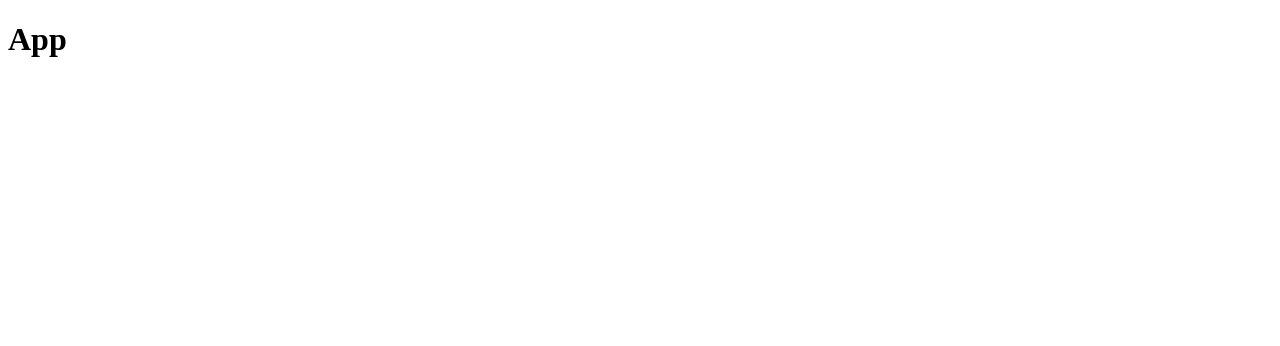
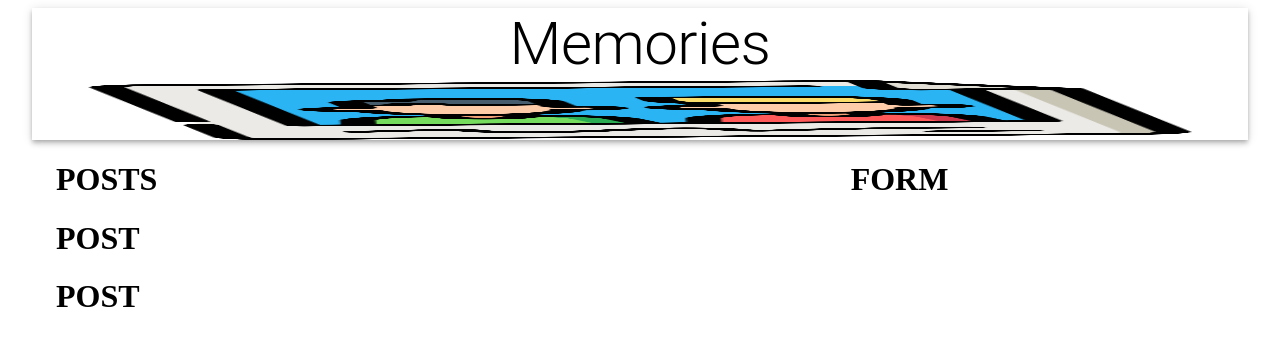
Before and after one commit to yingzhuo1994/Memory, a React (Create React App) app in the folder client/: page / in a window 1280 px wide. Shown: the top 346 px of the page. Built offline with nearby package versions, Linux system fonts and the light colour scheme; the HTML template or start-up script is replaced by a standard one.

Commit message:
add image, Form, and Posts

```diff
--- a/client/src/App.js
+++ b/client/src/App.js
@@ -1,11 +1,38 @@
 import React from "react";
+import { Container, AppBar, Typography, Grow, Grid } from '@material-ui/core';
+
+import Posts from './components/posts/Posts';
+import Form from './components/Form/Form';
+import memories from './images/memories.png';
 
 const App = () => {
-    return (
-        <div>
-            <h1>App</h1>
-        </div>
-    )
-}
+  return (
+    <Container maxidth="lg">
+      <AppBar position="static" color="inherit">
+        <Typography variant="h2" align="center">
+          Memories
+        </Typography>
+        <img src={memories} alt="memories" height="60" />
+      </AppBar>
+      <Grow in>
+        <Container>
+          <Grid
+            container
+            justifyContent="space-between"
+            alignItems="stretch"
+            spacing={3}
+          >
+            <Grid item xs={12} sm={7}>
+              <Posts />
+            </Grid>
+            <Grid item xs={12} sm={4}>
+              <Form />
+            </Grid>
+          </Grid>
+        </Container>
+      </Grow>
+    </Container>
+  );
+};
 
 export default App;
--- /dev/null
+++ b/client/src/components/Form/Form.js
@@ -0,0 +1,7 @@
+import React from 'react';
+
+const Form = () => {
+    return <h1>FORM</h1>
+};
+
+export default Form;
--- /dev/null
+++ b/client/src/components/posts/Post/Post.js
@@ -0,0 +1,7 @@
+import React from 'react';
+
+const Post = () => {
+    return <h1>POST</h1>
+};
+
+export default Post;
--- /dev/null
+++ b/client/src/components/posts/Posts.js
@@ -0,0 +1,14 @@
+import React from 'react';
+import Post from './Post/Post';
+
+const Posts = () => {
+    return (
+        <>
+    <h1>POSTS</h1>
+    <Post />
+    <Post />
+    </>
+    )
+};
+
+export default Posts;
```
Also changed, not shown: client/src/images/memories.png (added).
